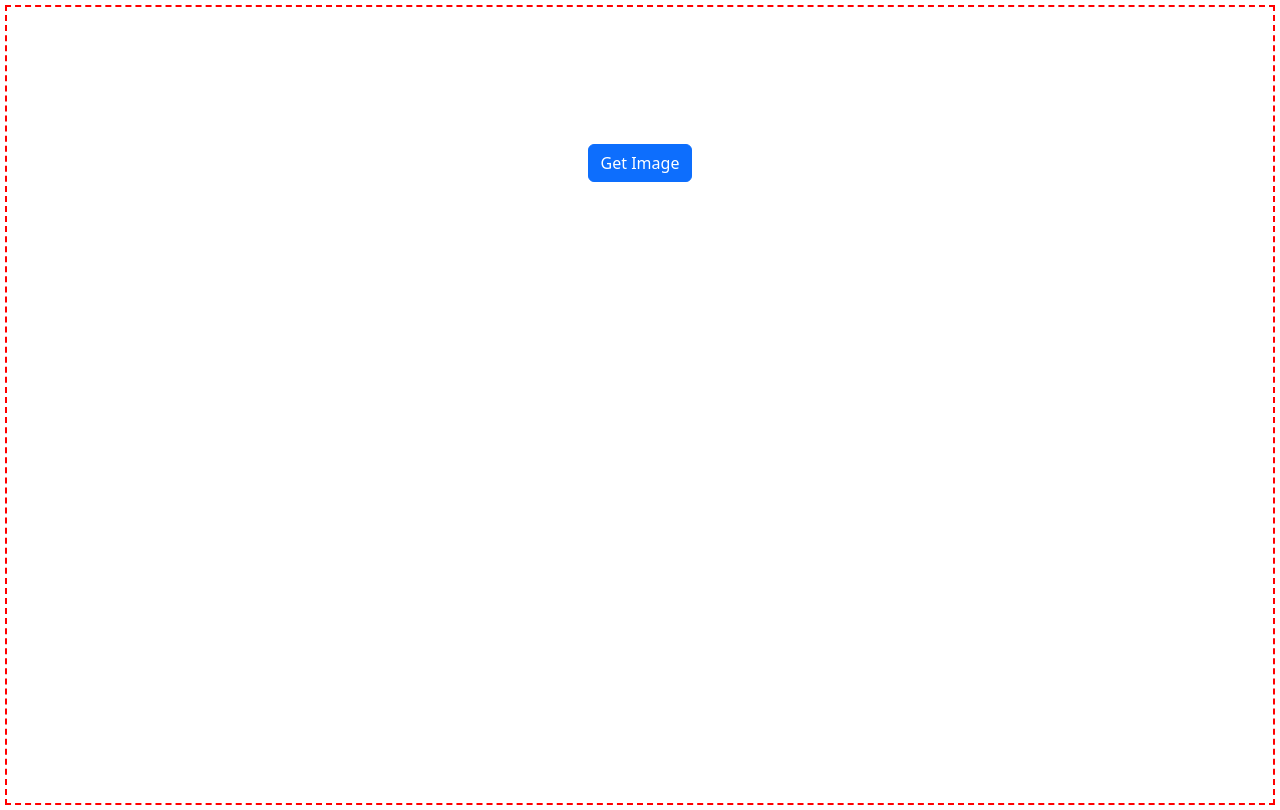
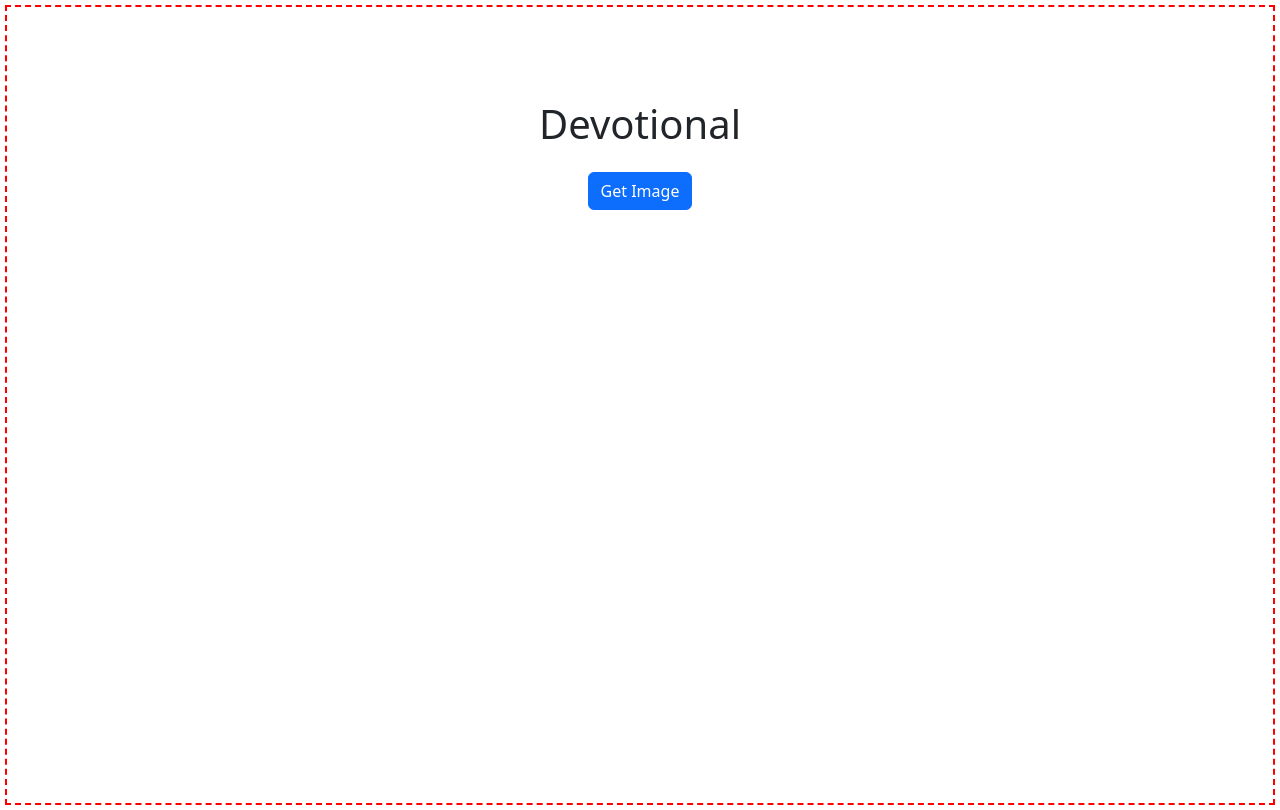
Before and after one commit to Jayasankar9133/images, a plain HTML site: page index.html in a window 1280 px wide. Drawn offline with nearby package versions, Linux system fonts and the light colour scheme.

Commit message:
Update index.html

```diff
--- a/index.html
+++ b/index.html
@@ -16,6 +16,7 @@
 
 <body>
     <div id="root" class="con">
+        <h1>Devotional</h1>
         <p id="sec"></p>
         <button id="btn" class="btn btn-primary">Get Image</button>
         <img id="img" class="img">
```
